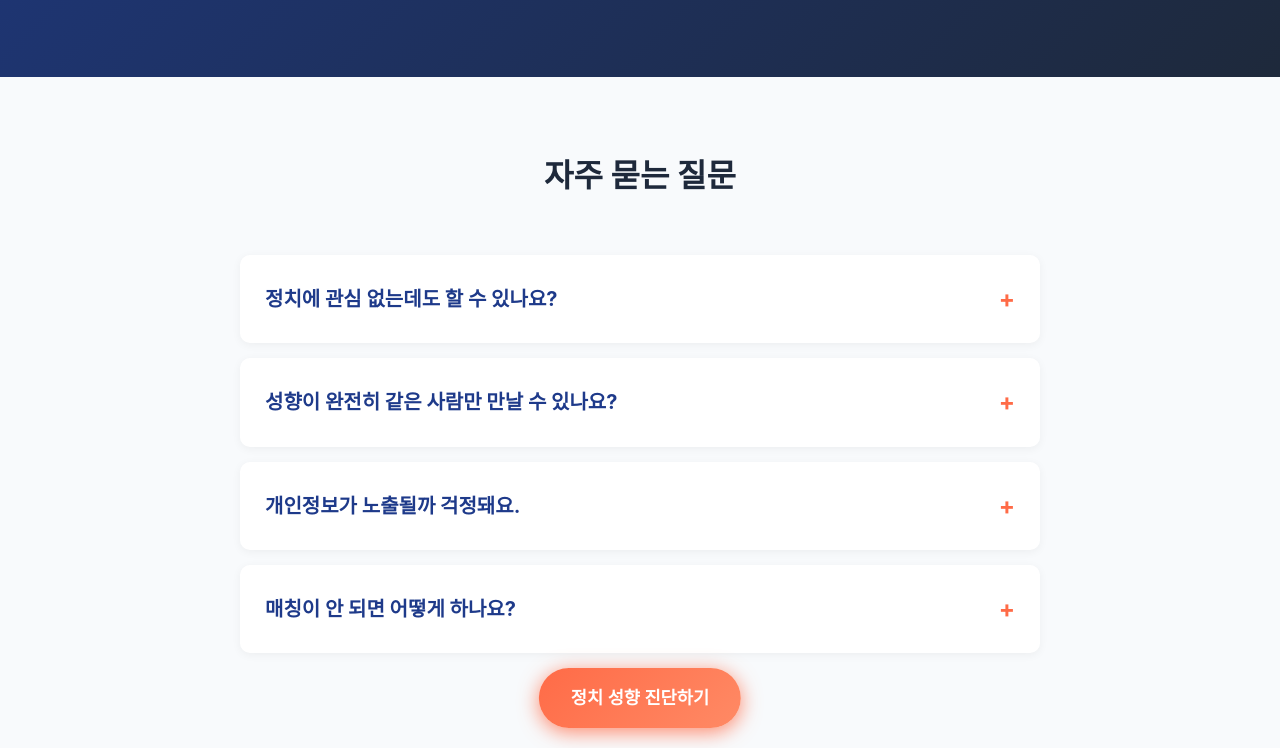
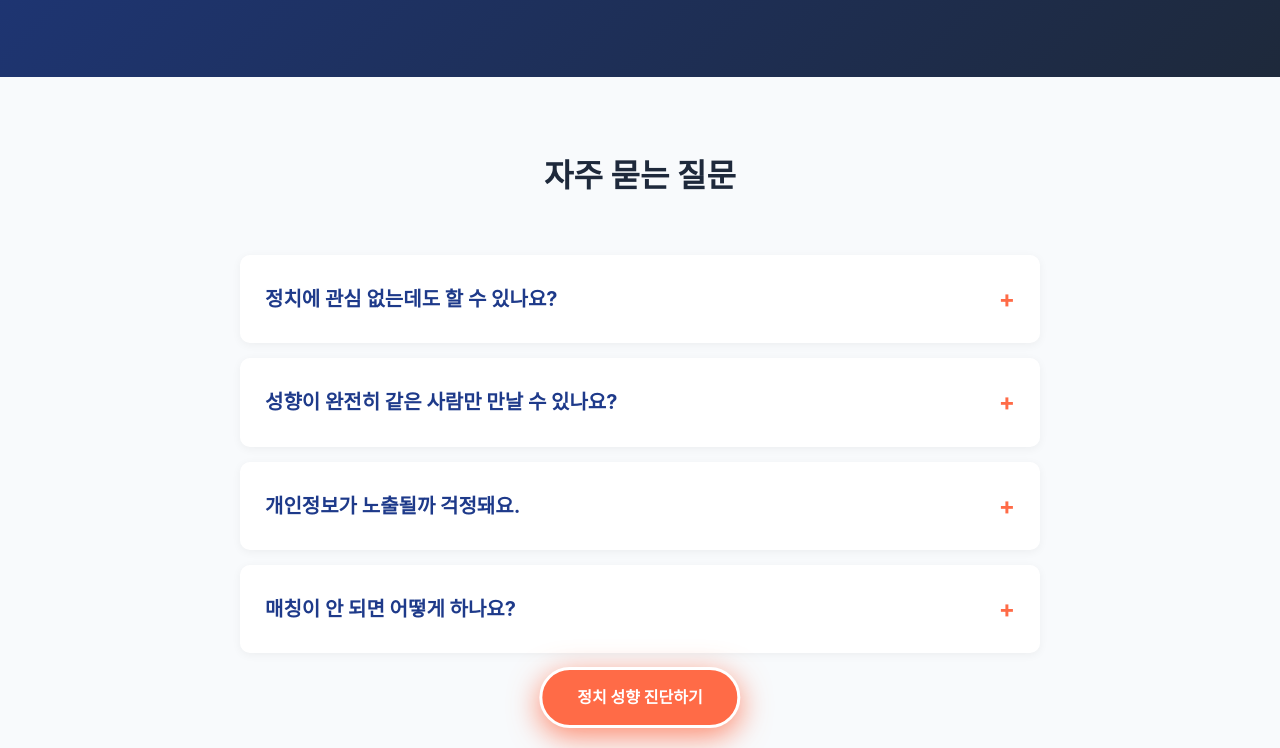
Before and after one commit to BaeEunho/sidepick, a plain HTML site: page index.html in a window 1280 px wide. Shown: the part 6137-6885 px from the top of the page. Drawn offline with nearby package versions, Linux system fonts and the light colour scheme.

Commit message:
Add files via upload

```diff
--- a/style.css
+++ b/style.css
@@ -664,35 +664,52 @@ section {
     margin: 0;
 }
 
-/* Sticky CTA */
+/* Sticky CTA - 화면에 고정되어 따라다니는 버튼 */
 .sticky-cta {
     position: fixed !important;
     bottom: 20px !important;
     left: 50% !important;
     transform: translateX(-50%) !important;
-    z-index: 99999 !important;
+    z-index: 999999 !important;
     display: block !important;
     visibility: visible !important;
     opacity: 1 !important;
     pointer-events: auto !important;
+    margin: 0 !important;
+    padding: 0 !important;
     width: auto !important;
     height: auto !important;
-    max-width: none !important;
-    max-height: none !important;
+    background: none !important;
+    border: none !important;
 }
 
+.sticky-cta a,
 .sticky-cta .cta-btn {
     display: inline-block !important;
     visibility: visible !important;
     opacity: 1 !important;
-    box-shadow: 0 4px 20px rgba(255, 107, 71, 0.8) !important;
-    background: linear-gradient(135deg, #ff6b47 0%, #ff8a65 100%) !important;
+    position: relative !important;
+    background: #ff6b47 !important;
     color: white !important;
-    font-weight: 600 !important;
+    font-weight: bold !important;
     text-decoration: none !important;
-    padding: 16px 32px !important;
+    padding: 18px 35px !important;
     border-radius: 50px !important;
-    font-size: 1.1rem !important;
+    font-size: 16px !important;
+    box-shadow: 0 8px 30px rgba(255, 107, 71, 0.8) !important;
+    border: 3px solid white !important;
+    cursor: pointer !important;
+    font-family: -apple-system, BlinkMacSystemFont, sans-serif !important;
+    line-height: 1.2 !important;
+    text-align: center !important;
+    white-space: nowrap !important;
+    min-width: 200px !important;
+}
+
+.sticky-cta a:hover,
+.sticky-cta .cta-btn:hover {
+    background: #e55a3b !important;
+    transform: translateY(-2px) !important;
 }
 
 
```
